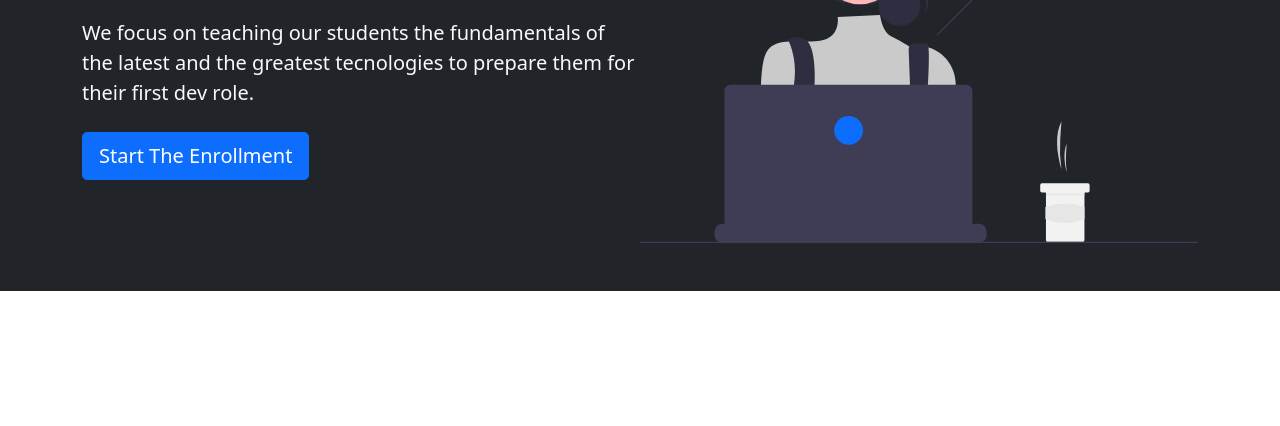
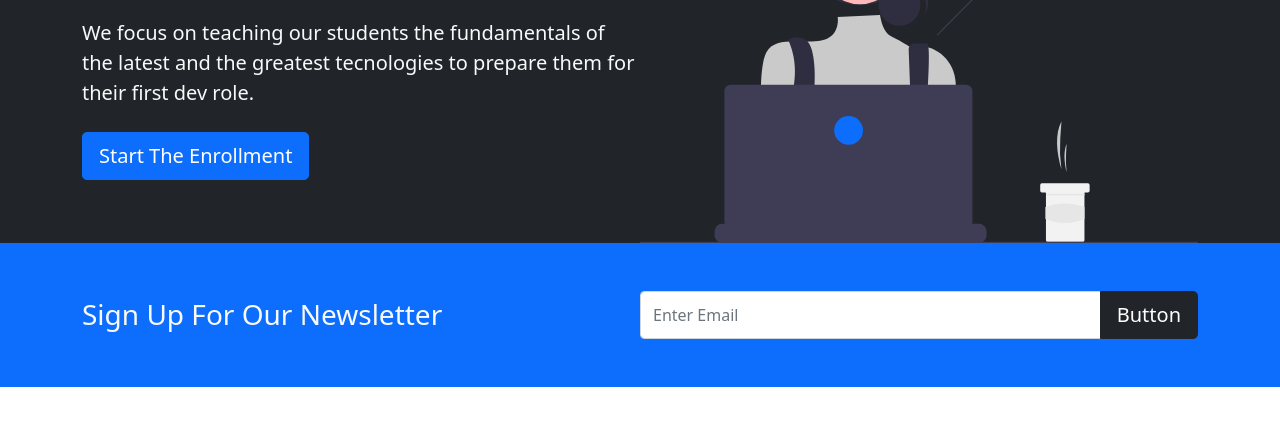
Before and after one commit to coelho-na/fakeBootcamp, a plain HTML site: page index.html in a window 1280 px wide. Shown: the part 238-664 px from the top of the page. Drawn offline with nearby package versions, Linux system fonts and the light colour scheme.

Commit message:
finish newsletter and aply padding top to the showcase section

```diff
--- a/index.html
+++ b/index.html
@@ -46,7 +46,9 @@
     <!-- Finish Nav Bar-->
 
     <!-- Start Showcase-->
-    <section class="bg-dark text-light p-5 text-center text-sm-start">
+    <section
+      class="bg-dark text-light p-5 p-lg-0 pt-lg-5 text-center text-sm-start"
+    >
       <div class="container">
         <div class="d-sm-flex align-items-center justify-content-between">
           <div>
@@ -69,6 +71,22 @@
 
     <!-- Finish Showcase-->
 
+    <!-- Start Newsletter-->
+    <section class="bg-primary text-light py-5">
+      <div class="container">
+        <div class="d-md-flex justify-content-between align-items-center">
+          <h3 class="mb-3 mb-md-0">Sign Up For Our Newsletter</h3>
+
+          <div class="input-group news-input">
+            <input type="text" class="form-control" placeholder="Enter Email" />
+            <button class="btn btn-dark btn-lg" type="button">Button</button>
+          </div>
+        </div>
+      </div>
+    </section>
+
+    <!-- Finish Newsletter-->
+
     <script
       src="https://cdn.jsdelivr.net/npm/bootstrap@5.0.1/dist/js/bootstrap.bundle.min.js"
       integrity="sha384-gtEjrD/SeCtmISkJkNUaaKMoLD0//ElJ19smozuHV6z3Iehds+3Ulb9Bn9Plx0x4"
--- a/src/css/style.css
+++ b/src/css/style.css
@@ -0,0 +1,5 @@
+@media screen and (min-width: 768px) {
+  .news-input {
+    width: 50%;
+  }
+}
```
